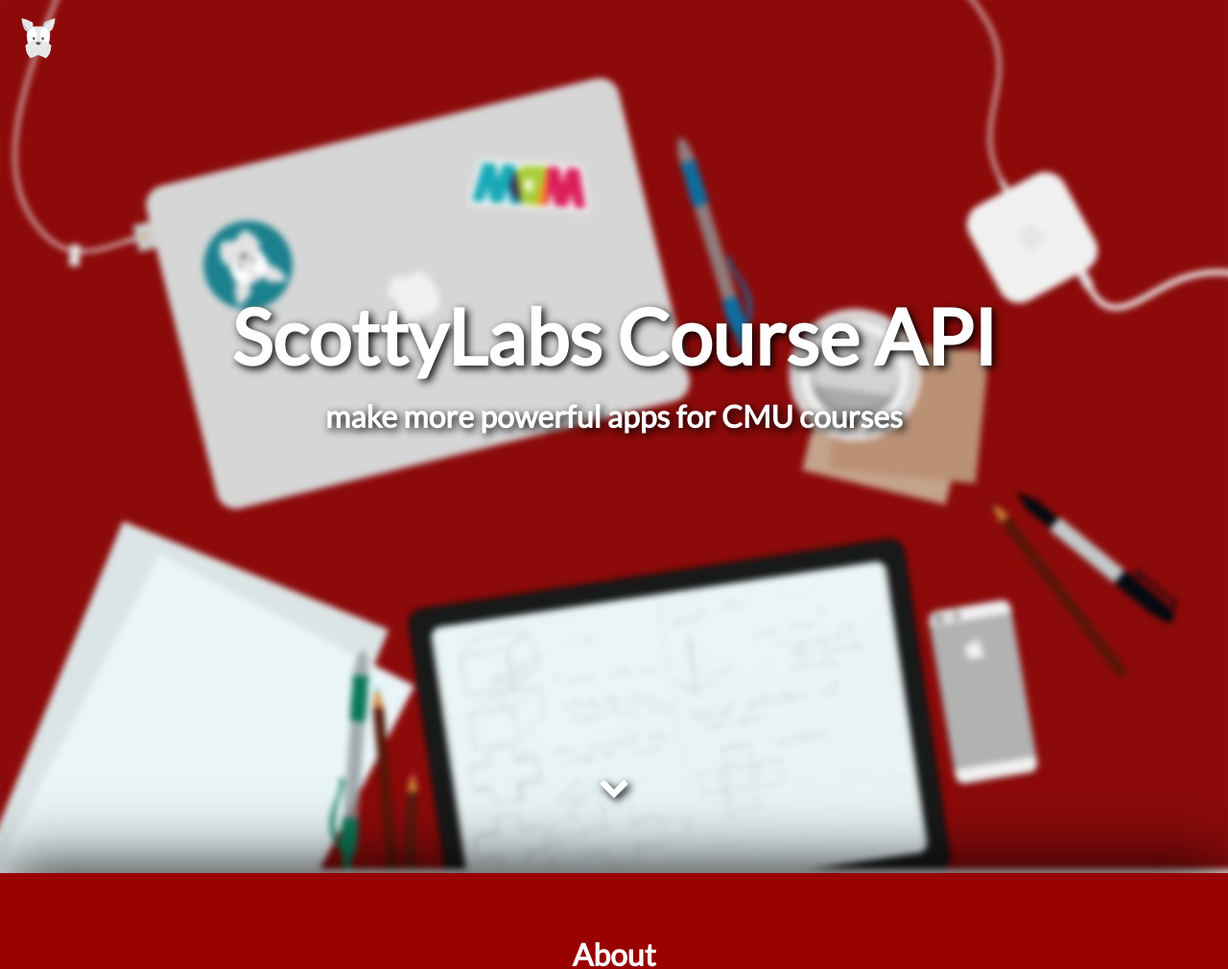
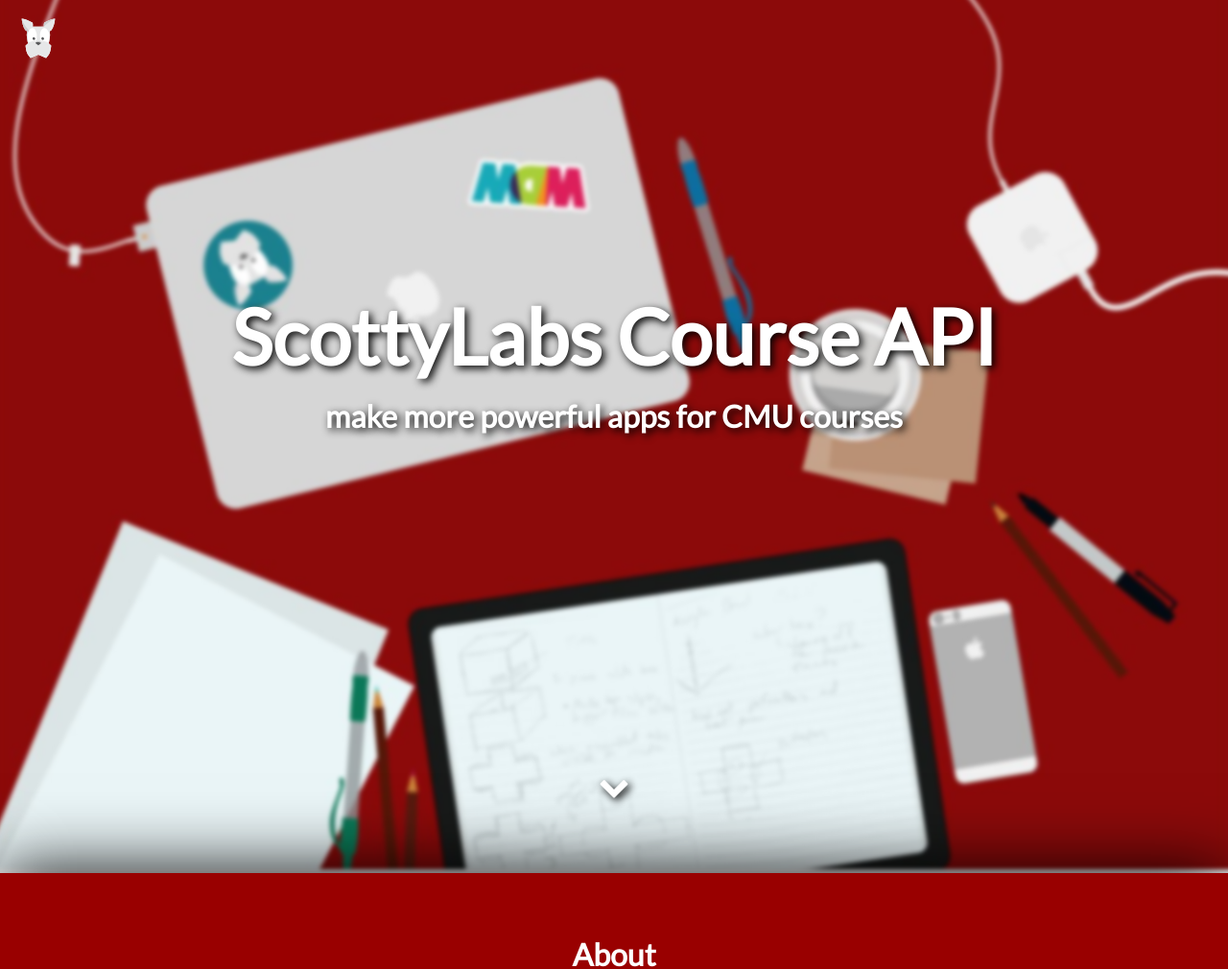
Before and after one commit to ScottyLabs/course-api, a Jekyll site: the page built from index.html, in a window 1280 px wide. Shown: the top 1010 px of the page at 96% size. Built offline with Jekyll 4.4.1, drawn with Linux system fonts in a browser that asks for light colours; nearby versions of some CDN libraries.

Commit message:
less blur

```diff
--- a/_sass/_layout.scss
+++ b/_sass/_layout.scss
@@ -32,8 +32,8 @@
 
   z-index: -1;
 
-  -webkit-filter: blur(3px);
-          filter: blur(3px);
+  -webkit-filter: blur(2px);
+          filter: blur(2px);
 }
 
 .vertical-center {
```
